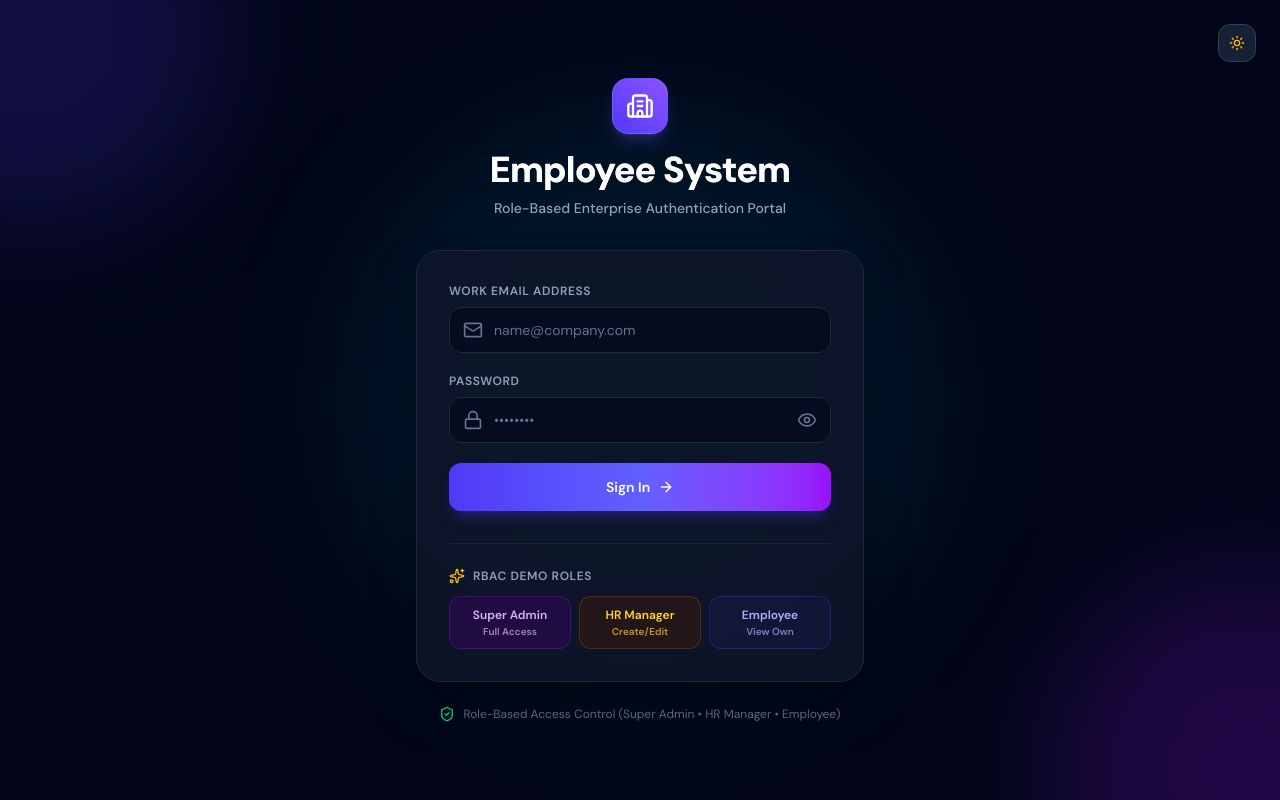
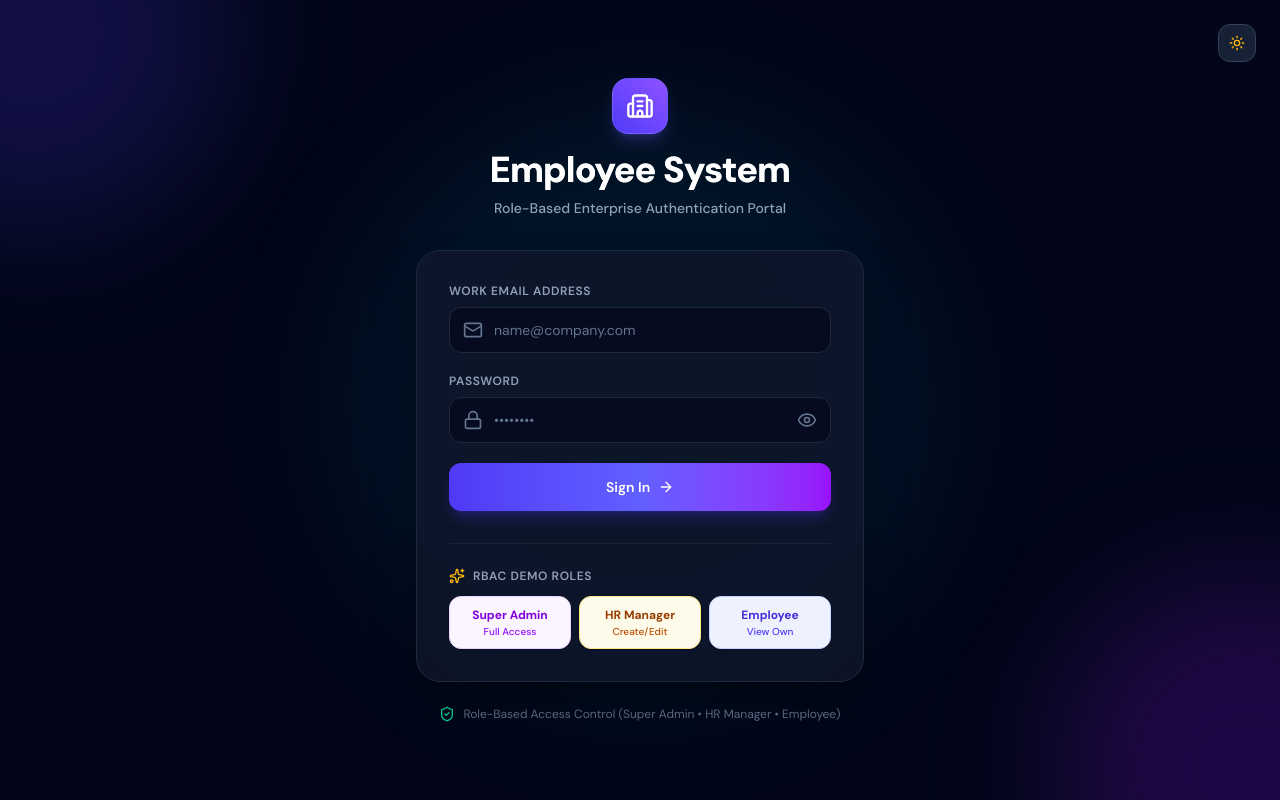
Before and after one commit to Abhi3110200/Employee_Management_System_Frontend, a Next.js app: page /login in a window 1280 px wide. Built offline with nearby package versions, Linux system fonts and the light colour scheme; no server answers.

Commit message:
fix: resolve light mode text contrast and demo role button visibility

```diff
--- a/app/globals.css
+++ b/app/globals.css
@@ -53,21 +53,7 @@ html.light .bg-slate-800:hover {
   color: #0f172a !important;
 }
 
-/* Dashboard Banner Light Mode Gradient */
-html.light .from-indigo-900\/40 {
-  --tw-gradient-from: #e0e7ff !important;
-}
-html.light .via-purple-900\/30 {
-  --tw-gradient-via: #f3e8ff !important;
-}
-html.light .to-slate-900 {
-  --tw-gradient-to: #ffffff !important;
-}
-html.light .border-indigo-500\/20 {
-  border-color: #c7d2fe !important;
-}
-
-/* Text Hierarchy */
+/* Text Hierarchy & Contrast Fixes */
 html.light .text-white {
   color: #0f172a !important;
 }
@@ -99,16 +85,17 @@ html.light .border-slate-800\/50 {
 html.light input,
 html.light select,
 html.light textarea {
-  background-color: #ffffff !important;
+  background-color: #f8fafc !important;
   color: #0f172a !important;
   border-color: #cbd5e1 !important;
 }
 
-html.light input::placeholder {
-  color: #94a3b8 !important;
+html.light input::placeholder,
+html.light textarea::placeholder {
+  color: #64748b !important;
 }
 
-/* Badges & Accents in Light Mode */
+/* Accent Badges in Light Mode */
 html.light .bg-indigo-500\/10 {
   background-color: #e0e7ff !important;
   color: #4338ca !important;
@@ -122,12 +109,6 @@ html.light .bg-emerald-500\/10 {
 html.light .bg-amber-500\/10 {
   background-color: #fef3c7 !important;
   color: #b45309 !important;
-}
-
-html.light .bg-rose-500\/10,
-html.light .bg-rose-950\/40 {
-  background-color: #ffe4e6 !important;
-  color: #be123c !important;
 }
 
 html.light .bg-purple-500\/10 {
--- a/app/login/page.tsx
+++ b/app/login/page.tsx
@@ -165,26 +165,26 @@ export default function LoginPage() {
               <button
                 type="button"
                 onClick={() => handleDemoLogin('superadmin@company.com', 'superadmin123')}
-                className="py-2.5 px-2 bg-purple-950/40 hover:bg-purple-900/60 border border-purple-800/50 rounded-xl text-xs font-semibold text-purple-300 hover:text-white transition-all text-center flex flex-col items-center gap-0.5"
+                className="py-2.5 px-2 bg-purple-50 hover:bg-purple-100 dark:bg-purple-950/40 dark:hover:bg-purple-900/60 border border-purple-200 dark:border-purple-800/50 rounded-xl text-xs font-bold text-purple-700 dark:text-purple-300 transition-all text-center flex flex-col items-center gap-0.5 shadow-sm"
               >
                 <span>Super Admin</span>
-                <span className="text-[10px] opacity-70">Full Access</span>
+                <span className="text-[10px] text-purple-600 dark:text-purple-400 font-medium">Full Access</span>
               </button>
               <button
                 type="button"
                 onClick={() => handleDemoLogin('hr@company.com', 'hrmanager123')}
-                className="py-2.5 px-2 bg-amber-950/40 hover:bg-amber-900/60 border border-amber-800/50 rounded-xl text-xs font-semibold text-amber-300 hover:text-white transition-all text-center flex flex-col items-center gap-0.5"
+                className="py-2.5 px-2 bg-amber-50 hover:bg-amber-100 dark:bg-amber-950/40 dark:hover:bg-amber-900/60 border border-amber-200 dark:border-amber-800/50 rounded-xl text-xs font-bold text-amber-800 dark:text-amber-300 transition-all text-center flex flex-col items-center gap-0.5 shadow-sm"
               >
                 <span>HR Manager</span>
-                <span className="text-[10px] opacity-70">Create/Edit</span>
+                <span className="text-[10px] text-amber-700 dark:text-amber-400 font-medium">Create/Edit</span>
               </button>
               <button
                 type="button"
                 onClick={() => handleDemoLogin('employee@company.com', 'employee123')}
-                className="py-2.5 px-2 bg-indigo-950/40 hover:bg-indigo-900/60 border border-indigo-800/50 rounded-xl text-xs font-semibold text-indigo-300 hover:text-white transition-all text-center flex flex-col items-center gap-0.5"
+                className="py-2.5 px-2 bg-indigo-50 hover:bg-indigo-100 dark:bg-indigo-950/40 dark:hover:bg-indigo-900/60 border border-indigo-200 dark:border-indigo-800/50 rounded-xl text-xs font-bold text-indigo-700 dark:text-indigo-300 transition-all text-center flex flex-col items-center gap-0.5 shadow-sm"
               >
                 <span>Employee</span>
-                <span className="text-[10px] opacity-70">View Own</span>
+                <span className="text-[10px] text-indigo-600 dark:text-indigo-400 font-medium">View Own</span>
               </button>
             </div>
           </div>
```
